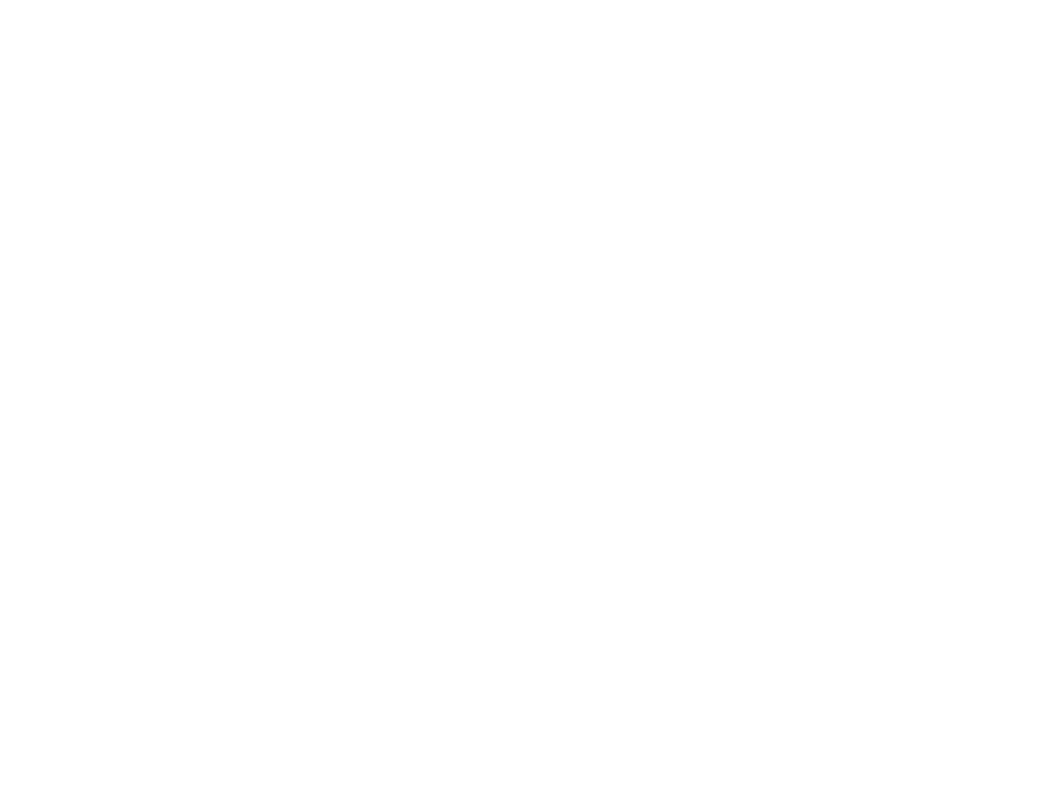
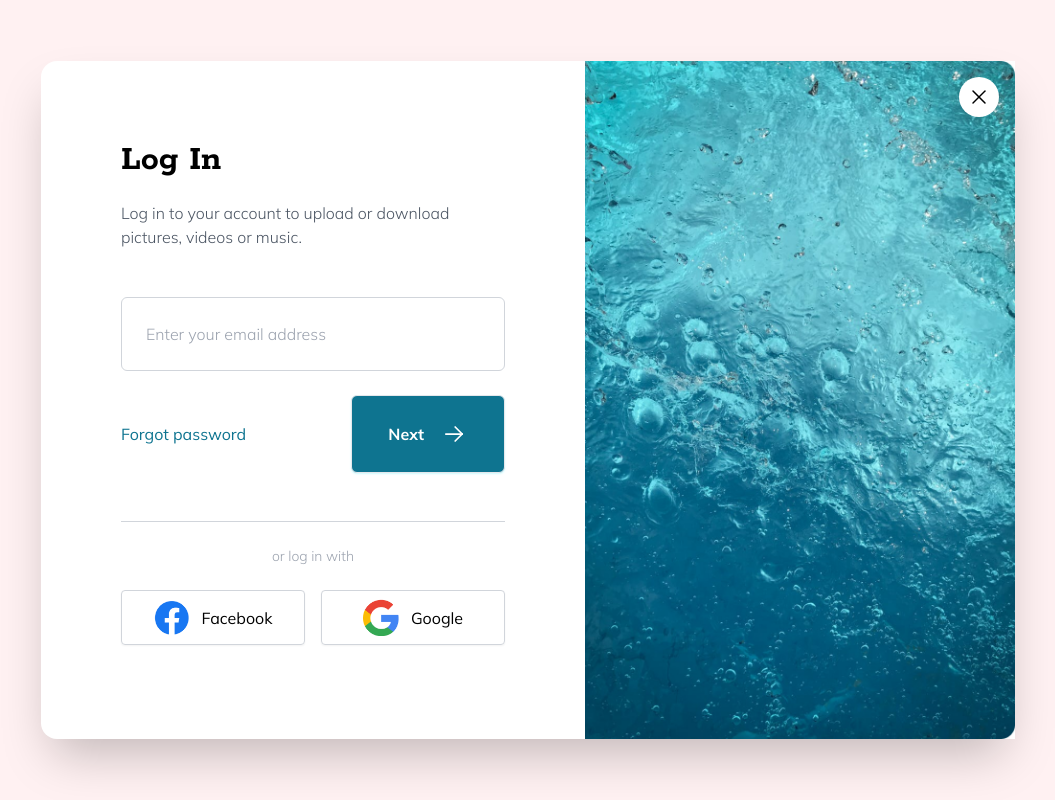
Before and after one commit to ingstadshakthi/Tailwind, a plain HTML site: page mini-projects/login-modal/index.html in a window 1280 px wide. Shown: the whole page, without its empty margins (112-1167 px from the left). Drawn offline with nearby package versions, Linux system fonts and the light colour scheme.

Commit message:
added login modal
added login modal

```diff
--- a/mini-projects/login-modal/index.html
+++ b/mini-projects/login-modal/index.html
@@ -24,6 +24,81 @@
 
 <body>
   <!-- Global Container -->
+  <div class="flex justify-center items-center min-h-screen bg-rose-50">
+
+    <!-- Card Container  -->
+    <div class="relative flex flex-col m-6 space-y-10 bg-white shadow-2xl
+    rounded-2xl md:flex-row md:space-y-0 m-0">
+
+      <!-- Left Side  -->
+      <div class="p-6 md:p-20">
+        <h2 class="font-mono mb-5 text-4xl font-bold">Log In</h2>
+        <p class="max-w-sm mb-12 font-sans font-light text-gray-600">Log in to your account to upload or download
+          pictures, videos or music.</p>
+        <input type="text"
+          class="w-full p-6 border border-gray-300 rounded-md placeholder:font-sans placeholder:font-light outline-none"
+          placeholder="Enter your email address">
+
+        <div class="flex flex-col items-center justify-between mt-6 space-y-6 md:flex-row md:space-y-0">
+          <div class="font-thein text-cyan-700">Forgot password</div>
+          <button
+            class="w-full md:w-auto flex justify-center items-center p-6 space-x-4 font-sans font-bold text-white rounded-md shadow-lg px-9 bg-cyan-700 shadow-cyan-100 hover:bg-opacity-90 shadow-sm hover:shadow-lg border transition hover:-translate-y-0.5 duration-150">
+            <span>Next</span>
+            <svg xmlns="http://www.w3.org/2000/svg" class="w-7" viewBox="0 0 24 24" stroke-width="1.5" stroke="#ffffff"
+              fill="none" stroke-linecap="round" stroke-linejoin="round">
+              <path stroke="none" d="M0 0h24v24H0z" fill="none" />
+              <line x1="5" y1="12" x2="19" y2="12" />
+              <line x1="13" y1="18" x2="19" y2="12" />
+              <line x1="13" y1="6" x2="19" y2="12" />
+            </svg>
+          </button>
+        </div>
+
+        <!-- Border  -->
+        <div class="mt-12 border-b border-b-gray-300"></div>
+
+        <!-- Bottom content  -->
+        <p class="py-6 text-sm font-thin text-center text-gray-400">or log in with</p>
+
+        <!-- Bottom Buttons Container -->
+        <div class="flex flex-col space-x-0 space-y-6 md:flex-row md:space-x-4 md:space-y-0">
+          <button class="flex items-center justify-center py-2 space-x-3 border border-gray-300 rounded shadow-sm hover:bg-opacity-30 hover:shadow-lg hover:translate-y-0.5 duration-150 md:w-1/2">
+            <img src="images/facebook.png" class="w-9">
+            <span>Facebook</span>
+          </button>
+          <button class="flex items-center justify-center py-2 space-x-3 border border-gray-300 rounded shadow-sm hover:bg-opacity-30 hover:shadow-lg hover:translate-y-0.5 duration-150 md:w-1/2">
+            <img src="images/google.png" class="w-9">
+            <span>Google</span>
+          </button>
+        </div>
+
+      </div>
+
+
+      <!-- Right Side  -->
+      <img src="images/image.jpg" alt="" class="w-[430px] hidden md:block">
+
+      <div class="group absolute -top-5 right-4 flex items-center justify-center w-10 h-10 bg-gray-200 rounded-full md:bg-white md:top-4 hover:cursor-pointer hover:-translate-y-0.5 transition duration-150">
+        <svg
+        xmlns="http://www.w3.org/2000/svg"
+        class="w-6 h-6 text-black group-hover:text-gray-600"
+        viewBox="0 0 24 24"
+        stroke-width="1.5"
+        stroke="currentColor"
+        fill="none"
+        stroke-linecap="round"
+        stroke-linejoin="round"
+      >
+        <path stroke="none" d="M0 0h24v24H0z" fill="none" />
+        <line x1="18" y1="6" x2="6" y2="18" />
+        <line x1="6" y1="6" x2="18" y2="18" />
+      </svg>
+      </div>
+
+    </div>
+
+
+  </div>
 
 </body>
 
```
